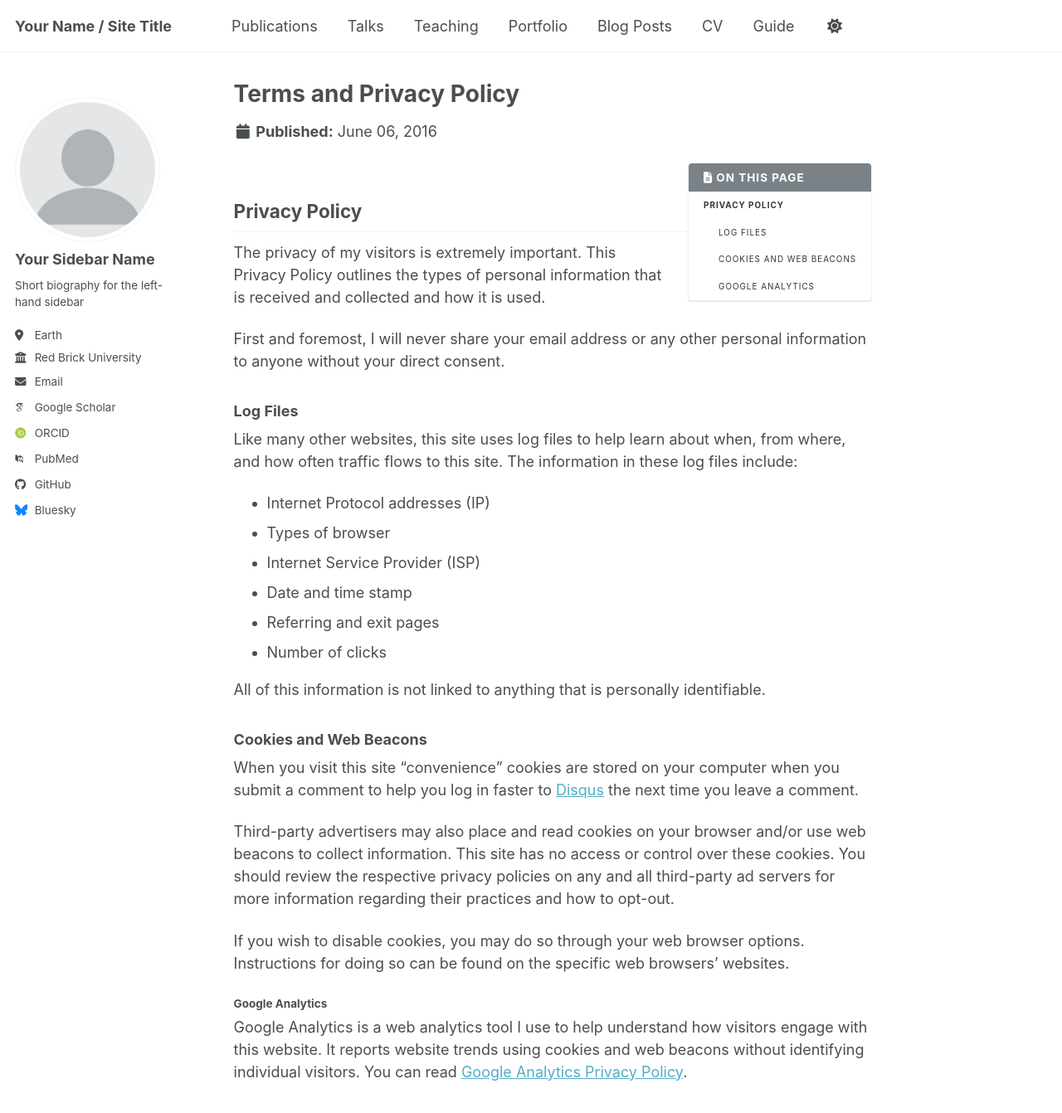
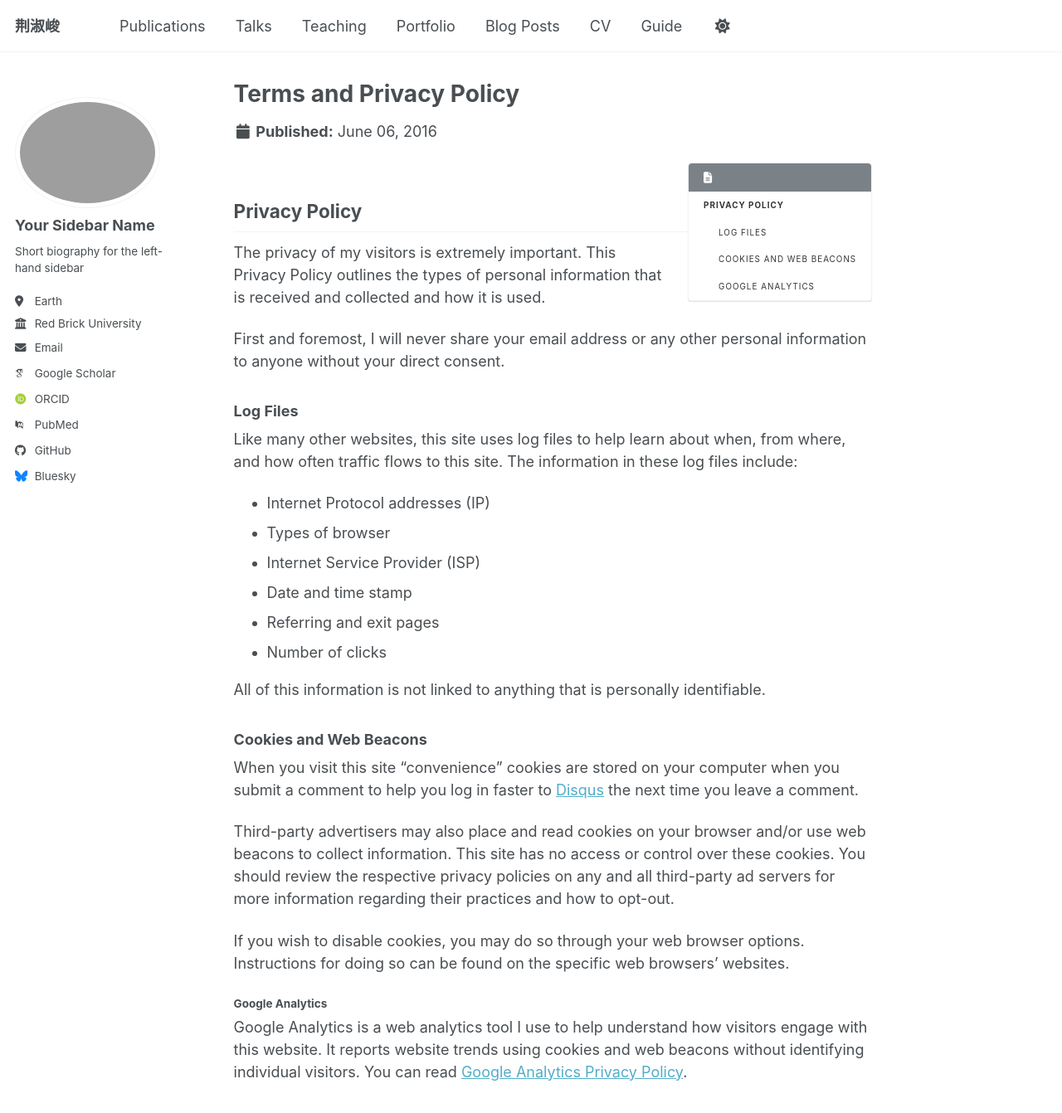
Before and after one commit to JingShujun/JingShujun.github.io, a Jekyll site: the page built from _pages/terms.md, in a window 1280 px wide and 1400 px high. Shown: the top 1342 px of the window at 83% size. Built offline with Jekyll 4.4.1, drawn with Linux system fonts in a browser that asks for light colours; some web fonts are replaced; a script bundle is joined from its source files by our own code; library files that are not in the unit come from our copies.

Commit message:
Update _config.yml

```diff
--- a/_config.yml
+++ b/_config.yml
@@ -7,13 +7,13 @@
 # server process.
 
 # Basic Site Settings
-locale                   : "en-US"
+locale                   : "CN"
 site_theme               : "default" # Currently available options are "default", "air"
-title                    : "Your Name / Site Title"
+title                    : "荆淑峻"
 title_separator          : "-"
 name                     : &name "Your Name"
-description              : &description "Your Name's academic portfolio"   # Update this with a general description of your site, this is the default if not overridden by a page
-url                      : https://academicpages.github.io # The base hostname & protocol for your site e.g. "https://[your GitHub username].github.io",
+description              : &description "脑机接口"   # Update this with a general description of your site, this is the default if not overridden by a page
+url                      : https://JingShujun.github.io # The base hostname & protocol for your site e.g. "https://[your GitHub username].github.io",
                                                            # or if you already have some other page hosted on Github then use "https://[your GitHub username].github.io/[Your Repo Name]"
 baseurl                  : "" # the subpath of your site, e.g. "/blog"
 repository               : "academicpages/academicpages.github.io"
@@ -23,7 +23,7 @@
 #               Additional customization can be done by editing /_includes/author-profile.html
 author:
   # Biographic information
-  avatar           : "profile.png"
+  avatar           : "jsj.png"
   name             : "Your Sidebar Name"
   pronouns         : # example: "she/her"
   bio              : "Short biography for the left-hand sidebar"
```
